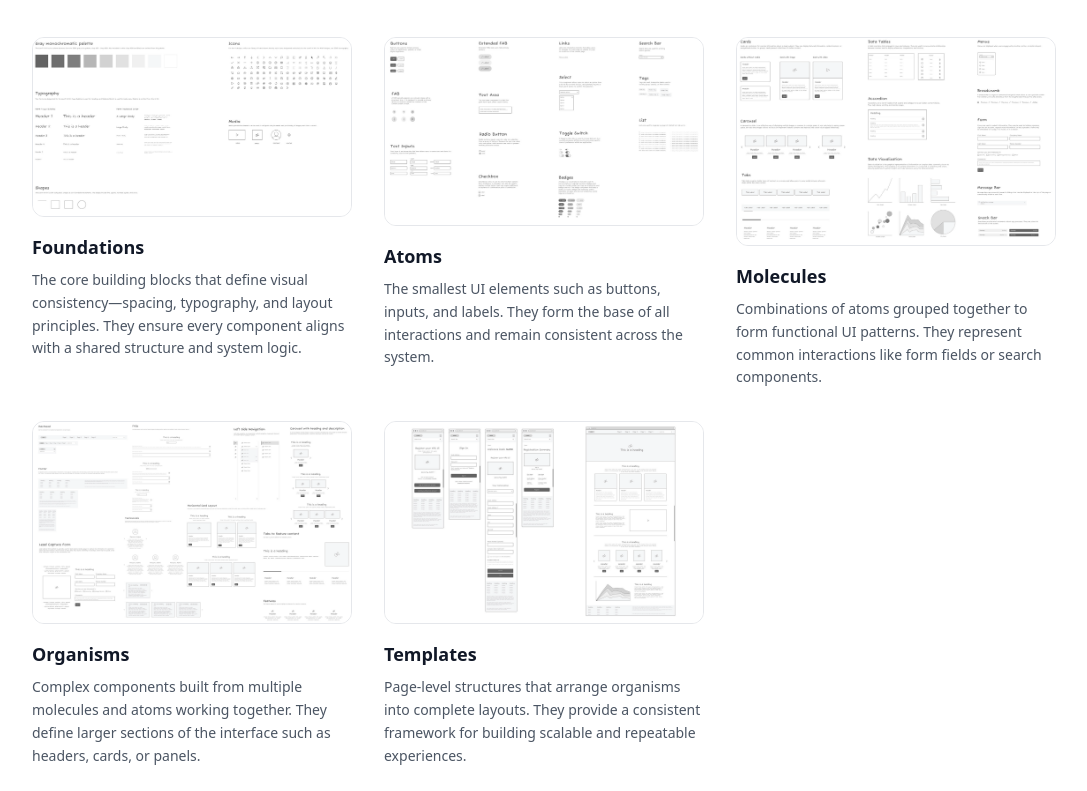
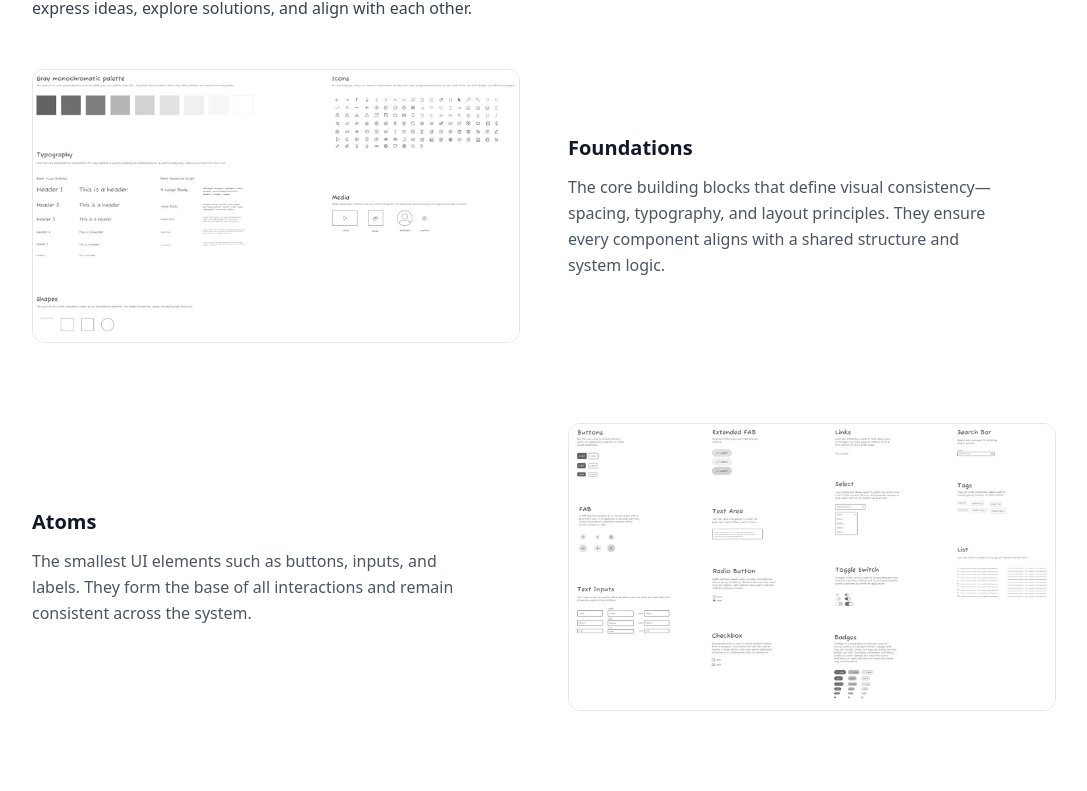
Before and after one commit to Simha1991/narasimha-portfolio, a React (Vite) app: page /narasimha-portfolio/ui-kits in a window 1280 px wide. Shown: the part 3075-3866 px from the top of the page, without its empty margins (96-1183 px from the left). Built offline with nearby package versions, Linux system fonts and the light colour scheme; the HTML template or start-up script is replaced by a standard one.

Commit message:
Update UiKits.jsx

```diff
--- a/src/pages/UiKits.jsx
+++ b/src/pages/UiKits.jsx
@@ -135,6 +135,7 @@ export default function UiKits() {
               alt="Atomic design"
               className="w-full rounded-lg shadow-md image-hover"
             />
+            <br />
 
             <p className="text-gray-700 leading-relaxed mb-4">
               To ensure scalability and consistency, we structured the system using atomic design principles. At its core, atomic design breaks interfaces into smaller building blocks—atoms, molecules, and organisms. This approach allowed us to create a system where components could be reused, combined, and extended without losing consistency.
@@ -145,14 +146,14 @@ export default function UiKits() {
             </p>
           </section>
 
-          {/* Solution */}
+         {/* Solution */}
           <section className="py-16 fade-in-section">
             <div className="mb-6">
               <h2 className="text-2xl font-semibold tracking-tight">The Solution</h2>
               <div className="w-12 h-1 bg-indigo-500 mt-2 rounded"></div>
             </div>
 
-            {/* Existing content (unchanged) */}
+            {/* Existing content */}
             <p className="text-gray-700 leading-relaxed mb-4">
               The result was a design system that functioned less like a UI kit and more like a shared framework for thinking.
             </p>
@@ -161,24 +162,23 @@ export default function UiKits() {
               It provided reusable components and layouts that teams could use to construct flows and communicate ideas clearly, without starting from scratch. Because the system handled structure, spacing, and alignment, users didn’t need to worry about visual decisions—they could focus entirely on logic and flow.
             </p>
 
-            <p className="text-gray-700 leading-relaxed mb-10">
+            <p className="text-gray-700 leading-relaxed mb-12">
               This shifted the role of design within the organization. Designers were no longer required to create every screen, but instead defined the system that others could build with. Teams across product, engineering, and business were able to use the same components to express ideas, explore solutions, and align with each other.
             </p>
 
-            {/* 🔥 Atomic Design Section */}
-            <div className="grid md:grid-cols-2 lg:grid-cols-3 gap-8">
+            {/* 🔥 Atomic Design Flow */}
+            <div className="space-y-20">
 
               {/* Foundations */}
-              <div className="space-y-4">
+              <div className="grid md:grid-cols-2 gap-12 items-center">
                 <img
                   src="/narasimha-portfolio/images/foundation.png"
                   alt="Foundations"
                   className="w-full rounded-xl border border-gray-200 image-hover"
                 />
-
                 <div>
-                  <h4 className="text-lg font-semibold text-gray-900">Foundations</h4>
-                  <p className="text-sm text-gray-600 mt-2 leading-relaxed">
+                  <h4 className="text-xl font-semibold text-gray-900">Foundations</h4>
+                  <p className="text-gray-600 mt-3 leading-relaxed max-w-md">
                     The core building blocks that define visual consistency—spacing, typography, and layout principles.
                     They ensure every component aligns with a shared structure and system logic.
                   </p>
@@ -186,31 +186,31 @@ export default function UiKits() {
               </div>
 
               {/* Atoms */}
-              <div className="space-y-4">
+              <div className="grid md:grid-cols-2 gap-12 items-center">
+                <div>
+                  <h4 className="text-xl font-semibold text-gray-900">Atoms</h4>
+                  <p className="text-gray-600 mt-3 leading-relaxed max-w-md">
+                    The smallest UI elements such as buttons, inputs, and labels.
+                    They form the base of all interactions and remain consistent across the system.
+                  </p>
+                </div>
                 <img
                   src="/narasimha-portfolio/images/atoms.png"
                   alt="Atoms"
                   className="w-full rounded-xl border border-gray-200 image-hover"
                 />
-                <div>
-                  <h4 className="text-lg font-semibold text-gray-900">Atoms</h4>
-                  <p className="text-sm text-gray-600 mt-2 leading-relaxed">
-                    The smallest UI elements such as buttons, inputs, and labels.
-                    They form the base of all interactions and remain consistent across the system.
-                  </p>
-                </div>
               </div>
 
               {/* Molecules */}
-              <div className="space-y-4">
+              <div className="grid md:grid-cols-2 gap-12 items-center">
                 <img
                   src="/narasimha-portfolio/images/molecules.png"
                   alt="Molecules"
                   className="w-full rounded-xl border border-gray-200 image-hover"
                 />
                 <div>
-                  <h4 className="text-lg font-semibold text-gray-900">Molecules</h4>
-                  <p className="text-sm text-gray-600 mt-2 leading-relaxed">
+                  <h4 className="text-xl font-semibold text-gray-900">Molecules</h4>
+                  <p className="text-gray-600 mt-3 leading-relaxed max-w-md">
                     Combinations of atoms grouped together to form functional UI patterns.
                     They represent common interactions like form fields or search components.
                   </p>
@@ -218,31 +218,31 @@ export default function UiKits() {
               </div>
 
               {/* Organisms */}
-              <div className="space-y-4">
+              <div className="grid md:grid-cols-2 gap-12 items-center">
+                <div>
+                  <h4 className="text-xl font-semibold text-gray-900">Organisms</h4>
+                  <p className="text-gray-600 mt-3 leading-relaxed max-w-md">
+                    Complex components built from multiple molecules and atoms working together.
+                    They define larger sections of the interface such as headers, cards, or panels.
+                  </p>
+                </div>
                 <img
                   src="/narasimha-portfolio/images/organisms.png"
                   alt="Organisms"
                   className="w-full rounded-xl border border-gray-200 image-hover"
                 />
-                <div>
-                  <h4 className="text-lg font-semibold text-gray-900">Organisms</h4>
-                  <p className="text-sm text-gray-600 mt-2 leading-relaxed">
-                    Complex components built from multiple molecules and atoms working together.
-                    They define larger sections of the interface such as headers, cards, or panels.
-                  </p>
-                </div>
               </div>
 
               {/* Templates */}
-              <div className="space-y-4">
+              <div className="grid md:grid-cols-2 gap-12 items-center">
                 <img
                   src="/narasimha-portfolio/images/templates.png"
                   alt="Templates"
                   className="w-full rounded-xl border border-gray-200 image-hover"
                 />
                 <div>
-                  <h4 className="text-lg font-semibold text-gray-900">Templates</h4>
-                  <p className="text-sm text-gray-600 mt-2 leading-relaxed">
+                  <h4 className="text-xl font-semibold text-gray-900">Templates</h4>
+                  <p className="text-gray-600 mt-3 leading-relaxed max-w-md">
                     Page-level structures that arrange organisms into complete layouts.
                     They provide a consistent framework for building scalable and repeatable experiences.
                   </p>
```
